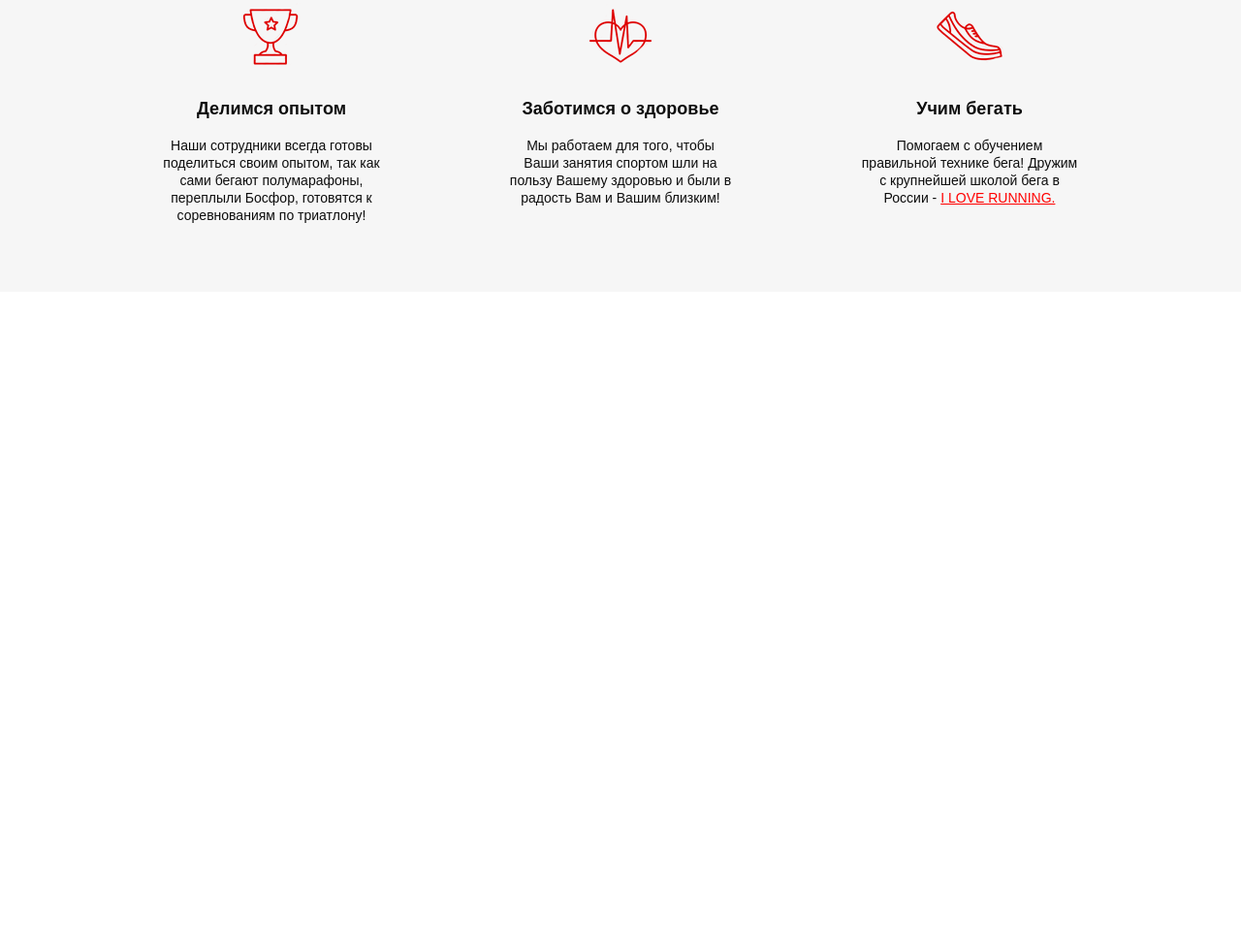
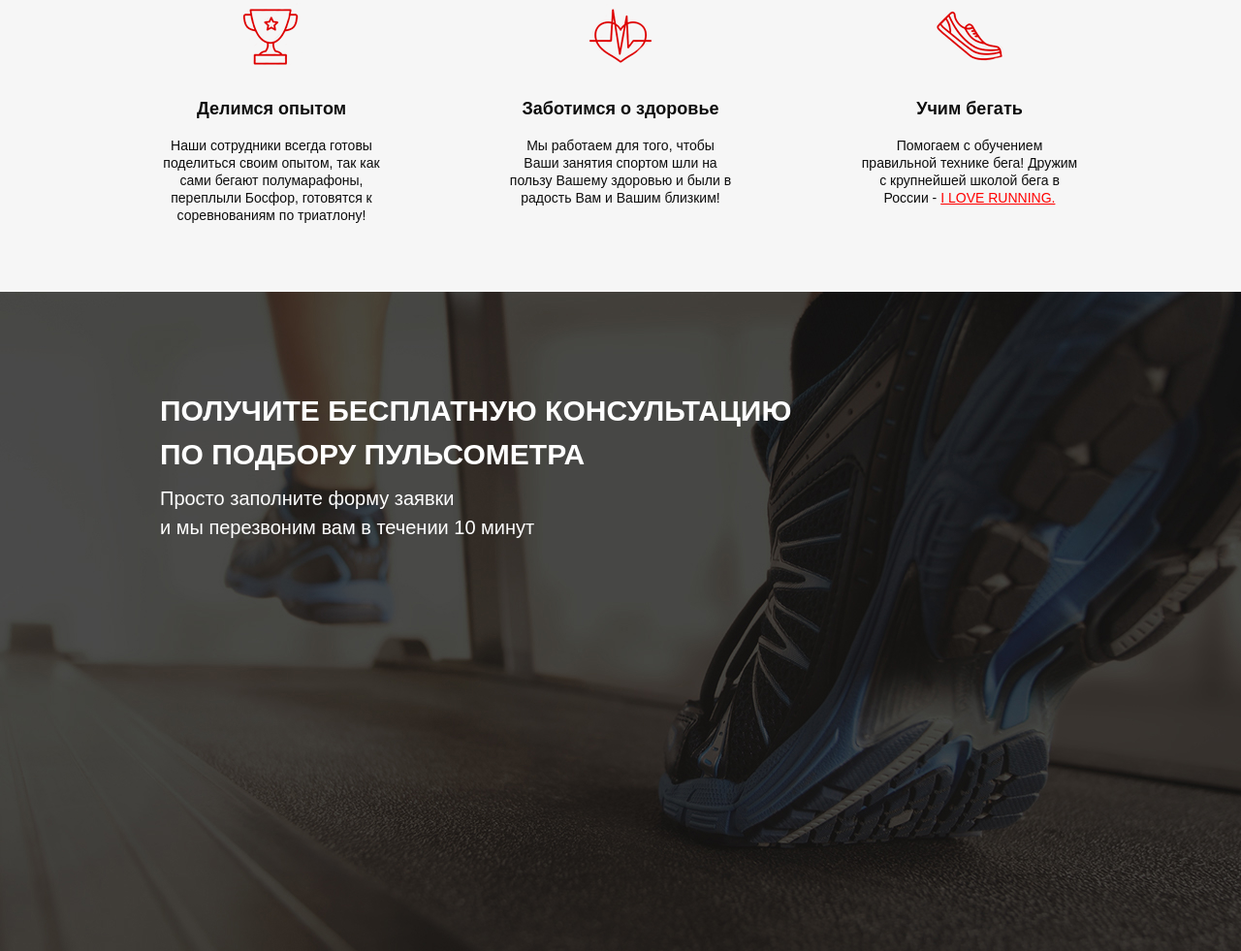
Before and after one commit to KirillLukyanov/kirilllukyanov.github.io, a website: page src/index.html in a window 1280 px wide. Shown: the part 823-1804 px from the top of the page at 97% size. Before the commit the page ends 1124 px from the top, so only its background shows below. Drawn offline with Linux system fonts and the light colour scheme.

Commit message:
consultation section

```diff
--- a/src/index.html
+++ b/src/index.html
@@ -51,7 +51,7 @@
     </div>
     <div class="advantages">
         <div class="container">
-            <h2 class="advantages__header">НАШИ ПРЕИМУЩЕСТВА</h2>
+            <h2 class="title">НАШИ ПРЕИМУЩЕСТВА</h2>
             <div class="advantages__items">
                 <div class="advantages__item">
                     <img src="icons/cup.png" alt="cup">
@@ -71,5 +71,11 @@
             </div>
         </div>
     </div>
+    <div class="consultation">
+        <div class="container">
+            <h2 class="title title_consult">Получите бесплатную консультацию<br>по подбору пульсометра</h2>
+            <div class="consultation__descr">Просто заполните форму заявки<br>и мы перезвоним вам в течении 10 минут</div>
+        </div>
+    </div>
 </body>
 </html>
--- /dev/null
+++ b/src/sass/blocks/_consultation.scss
@@ -0,0 +1,12 @@
+.consultation {
+    min-height: 680px;
+    padding: 100px 0 108px 0;
+    background: url(../img/bg/consultation_bg.jpg) center (center / cover) no-repeat;
+    &__descr {
+        margin-top: 8px;
+        font-weight: 500;
+        font-size: 20px;
+        line-height: 30px;
+        color: #FFFFFF;
+    }
+}
--- /dev/null
+++ b/src/sass/blocks/_titles.scss
@@ -0,0 +1,11 @@
+.title {
+    font-weight: bold;
+    font-size: 30px;
+    color: #0D0D0D;
+    text-align: center;
+    text-transform: uppercase;
+    &_consult {
+        text-align: left;
+        color: #fff;
+    }
+}
--- a/src/sass/style.scss
+++ b/src/sass/style.scss
@@ -15,6 +15,8 @@
 @import 'blocks/promo';
 @import 'blocks/header';
 @import 'blocks/buttons';
+@import 'blocks/titles';
 @import 'blocks/advantages';
+@import 'blocks/consultation';
 
 @import 'base/media';
```
Also changed, not shown: src/css/style.min.css, src/img/bg/consultation_bg.jpg (added).
